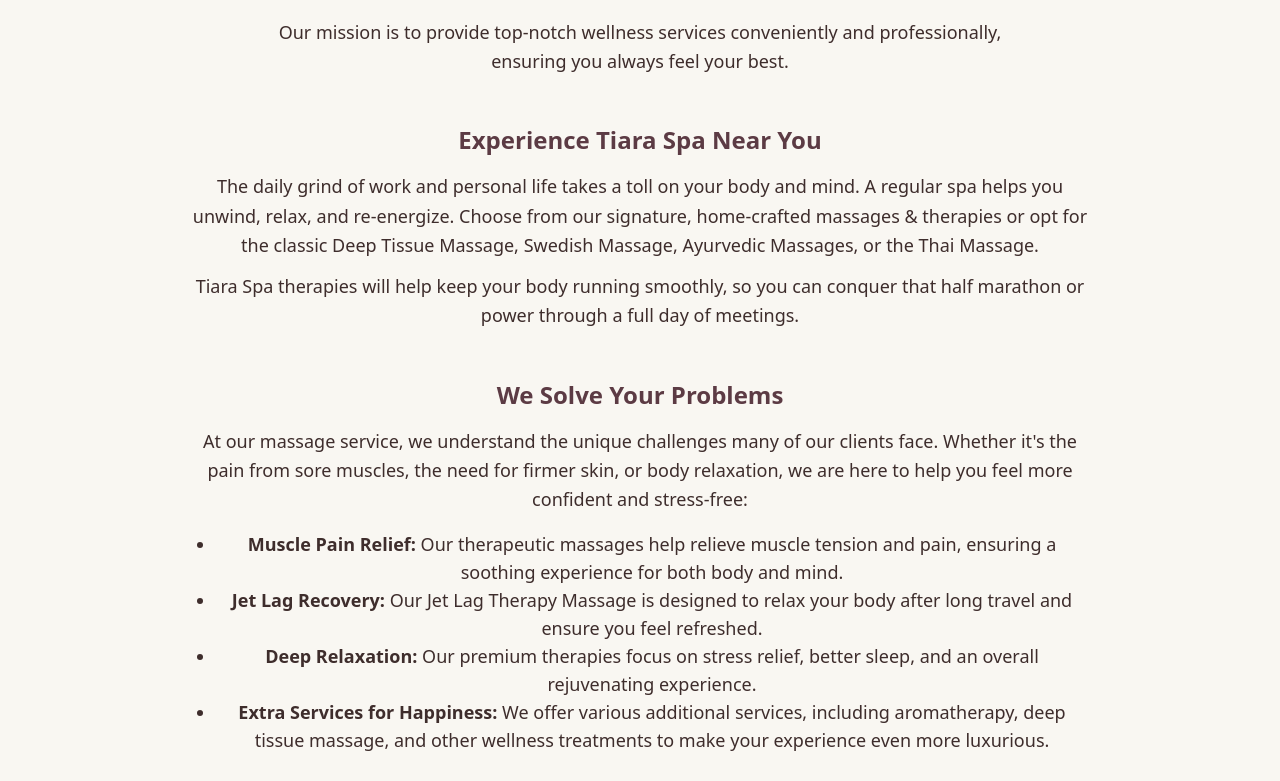
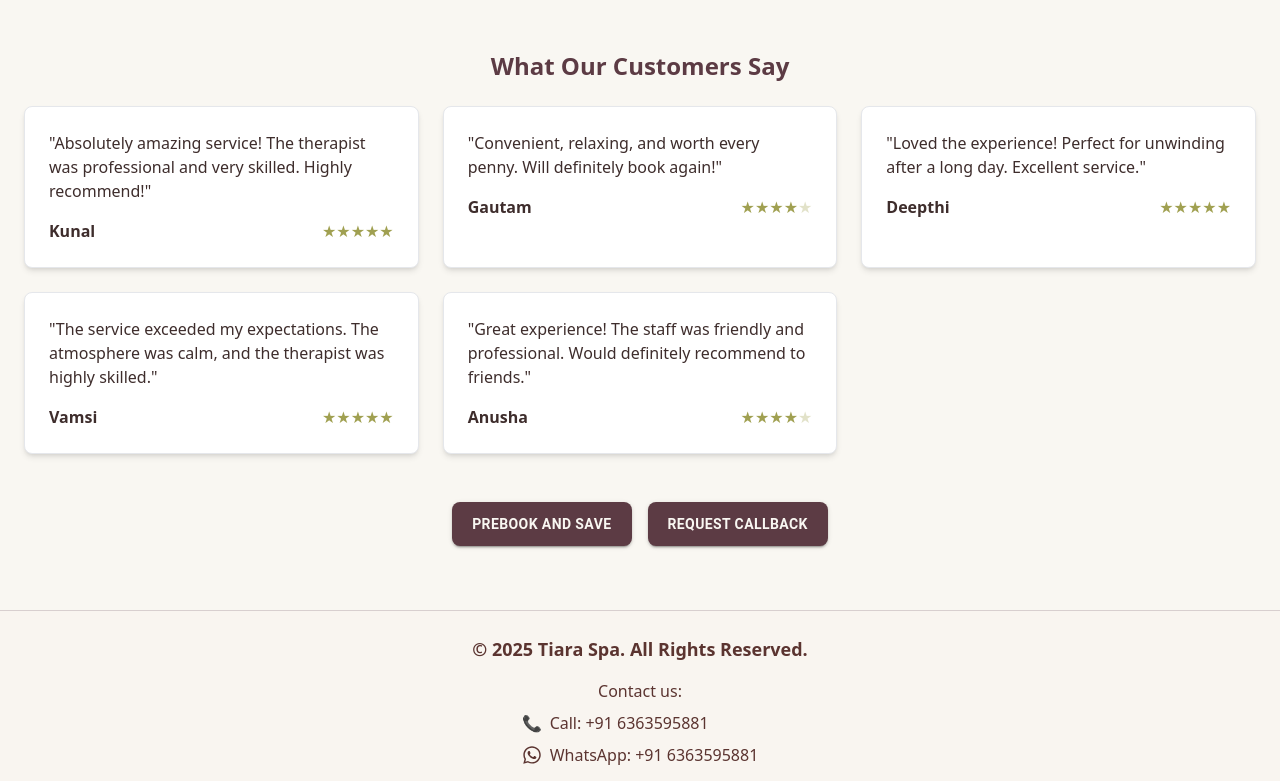
Before and after one commit to Vaddiarun/tiara, a React (Create React App) app: page /about in a window 1280 px wide. Shown: the part 306-1087 px from the top of the page. Built offline with nearby package versions, Linux system fonts and the light colour scheme.

Commit message:
afaafafaf

```diff
--- a/package.json
+++ b/package.json
@@ -3,6 +3,10 @@
   "version": "0.1.0",
   "private": true,
   "dependencies": {
+    "@emotion/react": "^11.14.0",
+    "@emotion/styled": "^11.14.0",
+    "@mui/icons-material": "^6.4.7",
+    "@mui/material": "^6.4.7",
     "axios": "^1.8.2",
     "cra-template": "1.2.0",
     "emailjs-com": "^3.2.0",
--- a/src/Components/About.jsx
+++ b/src/Components/About.jsx
@@ -117,139 +117,44 @@
 // };
 
 // export default About;
-
-
-import React from "react";
+import React, { useState } from "react";
+import { Button, Dialog, DialogTitle, DialogContent, Typography, IconButton } from "@mui/material";
+import PhoneIcon from "@mui/icons-material/Phone";
+import CloseIcon from "@mui/icons-material/Close";
 
 const About = () => {
   const testimonials = [
-    {
-      name: "Kunal",
-      review:
-        "Absolutely amazing service! The therapist was professional and very skilled. Highly recommend!",
-      rating: 5,
-    },
-    {
-      name: "Gautam",
-      review:
-        "Convenient, relaxing, and worth every penny. Will definitely book again!",
-      rating: 4,
-    },
-    {
-      name: "Deepthi",
-      review:
-        "Loved the experience! Perfect for unwinding after a long day. Excellent service.",
-      rating: 5,
-    },
-    {
-      name: "Vamsi",
-      review:
-        "The service exceeded my expectations. The atmosphere was calm, and the therapist was highly skilled.",
-      rating: 5,
-    },
-    {
-      name: "Anusha",
-      review:
-        "Great experience! The staff was friendly and professional. Would definitely recommend to friends.",
-      rating: 4,
-    },
+    { name: "Kunal", review: "Absolutely amazing service! The therapist was professional and very skilled. Highly recommend!", rating: 5 },
+    { name: "Gautam", review: "Convenient, relaxing, and worth every penny. Will definitely book again!", rating: 4 },
+    { name: "Deepthi", review: "Loved the experience! Perfect for unwinding after a long day. Excellent service.", rating: 5 },
+    { name: "Vamsi", review: "The service exceeded my expectations. The atmosphere was calm, and the therapist was highly skilled.", rating: 5 },
+    { name: "Anusha", review: "Great experience! The staff was friendly and professional. Would definitely recommend to friends.", rating: 4 },
   ];
 
+  const renderStars = (count) => (
+    Array.from({ length: 5 }, (_, index) => (
+      <span key={index} className={`text-[#A0A051] ${index < count ? "" : "opacity-30"}`}>★</span>
+    ))
+  );
 
-  const renderStars = (count) => {
-    return Array.from({ length: 5 }, (_, index) => (
-      <span
-        key={index}
-        className={`text-[#A0A051] ${index < count ? "" : "opacity-30"}`}
-      >
-        ★
-      </span>
-    ));
-  };
+  const [open, setOpen] = useState(false);
 
   return (
     <div className="bg-[#F9F7F2] py-16 px-6 text-[#3E2D2C]">
       {/* About Us Section */}
-      <h2 className="text-3xl font-semibold text-[#5C3B44] text-center mb-6">
-        About Us
-      </h2>
+      <h2 className="text-3xl font-semibold text-[#5C3B44] text-center mb-6">About Us</h2>
       <p className="text-lg leading-relaxed text-center max-w-3xl mx-auto">
-        For the past <span className="font-bold">4 years</span>, we have served
-        over <span className="font-bold">3 lakh happy customers</span> with
-        professional massage services at their doorstep. Our skilled therapists
-        ensure relaxation and rejuvenation in the comfort of your home.
+        For the past <span className="font-bold">4 years</span>, we have served over
+        <span className="font-bold"> 3 lakh happy customers</span> with professional massage services at their doorstep.
+        Our skilled therapists ensure relaxation and rejuvenation in the comfort of your home.
       </p>
-      <p className="text-lg leading-relaxed text-center mt-4 max-w-3xl mx-auto">
-        Our mission is to provide top-notch wellness services conveniently and
-        professionally, ensuring you always feel your best.
-      </p>
-
-      {/* Experience Section */}
-      <div className="mt-12 text-center">
-        <h3 className="text-2xl font-semibold text-[#5C3B44] mb-4">
-          Experience Tiara Spa Near You
-        </h3>
-        <p className="text-lg leading-relaxed max-w-4xl mx-auto">
-          The daily grind of work and personal life takes a toll on your body
-          and mind. A regular spa helps you unwind, relax, and re-energize.
-          Choose from our signature, home-crafted massages & therapies or opt
-          for the classic Deep Tissue Massage, Swedish Massage, Ayurvedic
-          Massages, or the Thai Massage.
-        </p>
-        <p className="text-lg leading-relaxed mt-3 max-w-4xl mx-auto">
-          Tiara Spa therapies will help keep your body running smoothly, so you
-          can conquer that half marathon or power through a full day of
-          meetings.
-        </p>
-      </div>
-
-      {/* Problem Solving Section */}
-      <div className="mt-12 text-center">
-        <h3 className="text-2xl font-semibold text-[#5C3B44] mb-4">
-          We Solve Your Problems
-        </h3>
-        <p className="text-lg leading-relaxed max-w-4xl mx-auto">
-          At our massage service, we understand the unique challenges many of
-          our clients face. Whether it's the pain from sore muscles, the need
-          for firmer skin, or body relaxation, we are here to help you feel
-          more confident and stress-free:
-        </p>
-        <ul className="list-disc pl-6 mt-4 max-w-4xl mx-auto text-lg">
-          <li>
-            <strong>Muscle Pain Relief:</strong> Our therapeutic massages help
-            relieve muscle tension and pain, ensuring a soothing experience for
-            both body and mind.
-          </li>
-          <li>
-            <strong>Jet Lag Recovery:</strong> Our Jet Lag Therapy Massage is
-            designed to relax your body after long travel and ensure you feel
-            refreshed.
-          </li>
-          <li>
-            <strong>Deep Relaxation:</strong> Our premium therapies focus on
-            stress relief, better sleep, and an overall rejuvenating
-            experience.
-          </li>
-          <li>
-            <strong>Extra Services for Happiness:</strong> We offer various
-            additional services, including aromatherapy, deep tissue massage,
-            and other wellness treatments to make your experience even more
-            luxurious.
-          </li>
-        </ul>
-      </div>
 
       {/* Testimonials Section */}
       <div className="mt-12">
-        <h3 className="text-2xl font-semibold text-[#5C3B44] text-center mb-6">
-          What Our Customers Say
-        </h3>
+        <h3 className="text-2xl font-semibold text-[#5C3B44] text-center mb-6">What Our Customers Say</h3>
         <div className="grid md:grid-cols-2 lg:grid-cols-3 gap-6">
           {testimonials.map((testimonial, index) => (
-            <div
-              key={index}
-              className="bg-white p-6 rounded-lg shadow-md border border-gray-200 transition-all hover:scale-105 transform duration-300"
-            >
+            <div key={index} className="bg-white p-6 rounded-lg shadow-md border border-gray-200 transition-all hover:scale-105 transform duration-300">
               <p className="font-medium mb-2">"{testimonial.review}"</p>
               <div className="flex items-center justify-between mt-4">
                 <span className="font-bold">{testimonial.name}</span>
@@ -260,15 +165,79 @@
         </div>
       </div>
 
-      {/* Prebook & Request Callback Buttons */}
+      {/* Buttons & Popup */}
       <div className="mt-12 flex justify-center gap-4">
-        <button className="bg-[#5C3B44] text-[#F9F7F2] px-6 py-3 rounded-lg font-semibold hover:bg-[#3E2D2C] transition duration-300">
+        <Button
+          variant="contained"
+          sx={{
+            bgcolor: "#5C3B44",
+            color: "#F9F7F2",
+            fontWeight: "bold",
+            borderRadius: "8px",
+            padding: "10px 20px",
+            "&:hover": { bgcolor: "#3E2D2C" },
+          }}
+          onClick={() => setOpen(true)}
+        >
           PREBOOK AND SAVE
-        </button>
-        <button className="bg-[#5C3B44] text-[#F9F7F2] px-6 py-3 rounded-lg font-semibold hover:bg-[#3E2D2C] transition duration-300">
+        </Button>
+
+        <Button
+          variant="contained"
+          sx={{
+            bgcolor: "#5C3B44",
+            color: "#F9F7F2",
+            fontWeight: "bold",
+            borderRadius: "8px",
+            padding: "10px 20px",
+            "&:hover": { bgcolor: "#3E2D2C" },
+          }}
+          onClick={() => setOpen(true)}
+        >
           REQUEST CALLBACK
-        </button>
+        </Button>
       </div>
+
+      {/* Enhanced Popup Dialog */}
+      <Dialog
+        open={open}
+        onClose={() => setOpen(false)}
+        sx={{
+          "& .MuiPaper-root": {
+            borderRadius: "16px",
+            padding: "20px",
+            maxWidth: "400px",
+          },
+        }}
+      >
+        <DialogTitle sx={{ fontWeight: "bold", color: "#5C3B44", textAlign: "center" }}>
+          Contact Us
+          <IconButton
+            aria-label="close"
+            onClick={() => setOpen(false)}
+            sx={{
+              position: "absolute",
+              right: 8,
+              top: 8,
+              color: "#5C3B44",
+            }}
+          >
+            <CloseIcon />
+          </IconButton>
+        </DialogTitle>
+
+        <DialogContent sx={{ textAlign: "center" }}>
+          <PhoneIcon sx={{ fontSize: 50, color: "#5C3B44", marginBottom: "10px" }} />
+          <Typography variant="h6" sx={{ color: "#3E2D2C", fontWeight: "bold" }}>
+            Call Now:
+          </Typography>
+          <Typography variant="h5" sx={{ color: "#5C3B44", fontWeight: "bold", marginTop: "5px" }}>
+            <a href="tel:6363595881" style={{ textDecoration: "none", color: "#5C3B44" }}>
+            6363595881
+            </a>
+          </Typography>
+        </DialogContent>
+      </Dialog>
     </div>
   );
 };
--- a/src/Components/Footer.jsx
+++ b/src/Components/Footer.jsx
@@ -116,8 +116,8 @@
 
         {/* Location and Services Information */}
         <div className="mt-6 text-sm text-[#5b3430]">
-          <p>Visit Us: <span className="font-semibold">123 Tiara Road, City Name</span></p>
-          <p>Explore Our Services: <a href="/services" className="text-[#5b3430] hover:underline">View Our Services</a></p>
+          <p>Visit Us: <span className="font-semibold">near indian oil petrol pump, Sector 3, HSR Layout, Bengaluru, Karnataka 560102</span></p>
+          <p>Explore Our Services: <a href="https://g.co/kgs/jrYT45P" target="_blank" rel="noreferrer" className="text-[#5b3430] hover:underline">View Our Services</a></p>
         </div>
 
         {/* Legal Links */}
```
Also changed, not shown: 1 other file (tests, documents, lock files or other folders).
